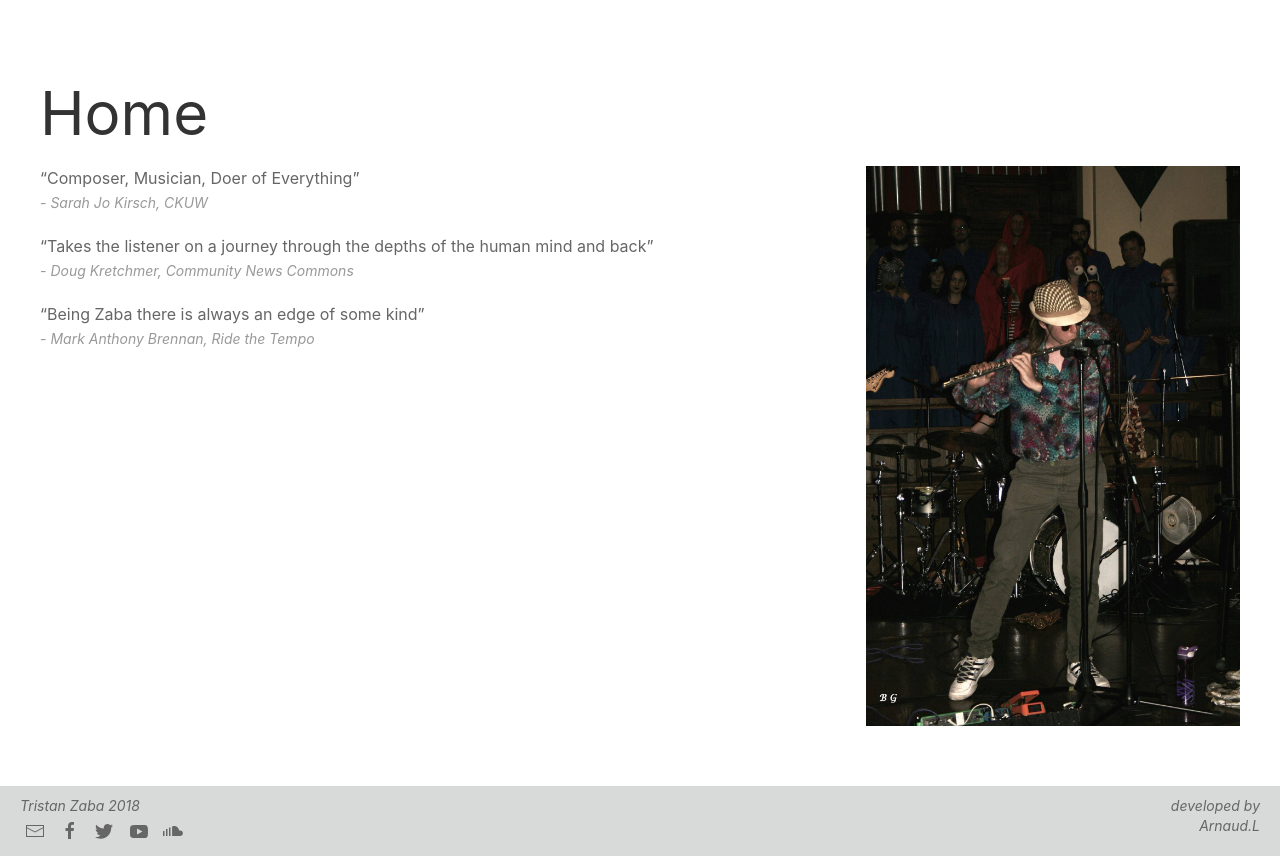
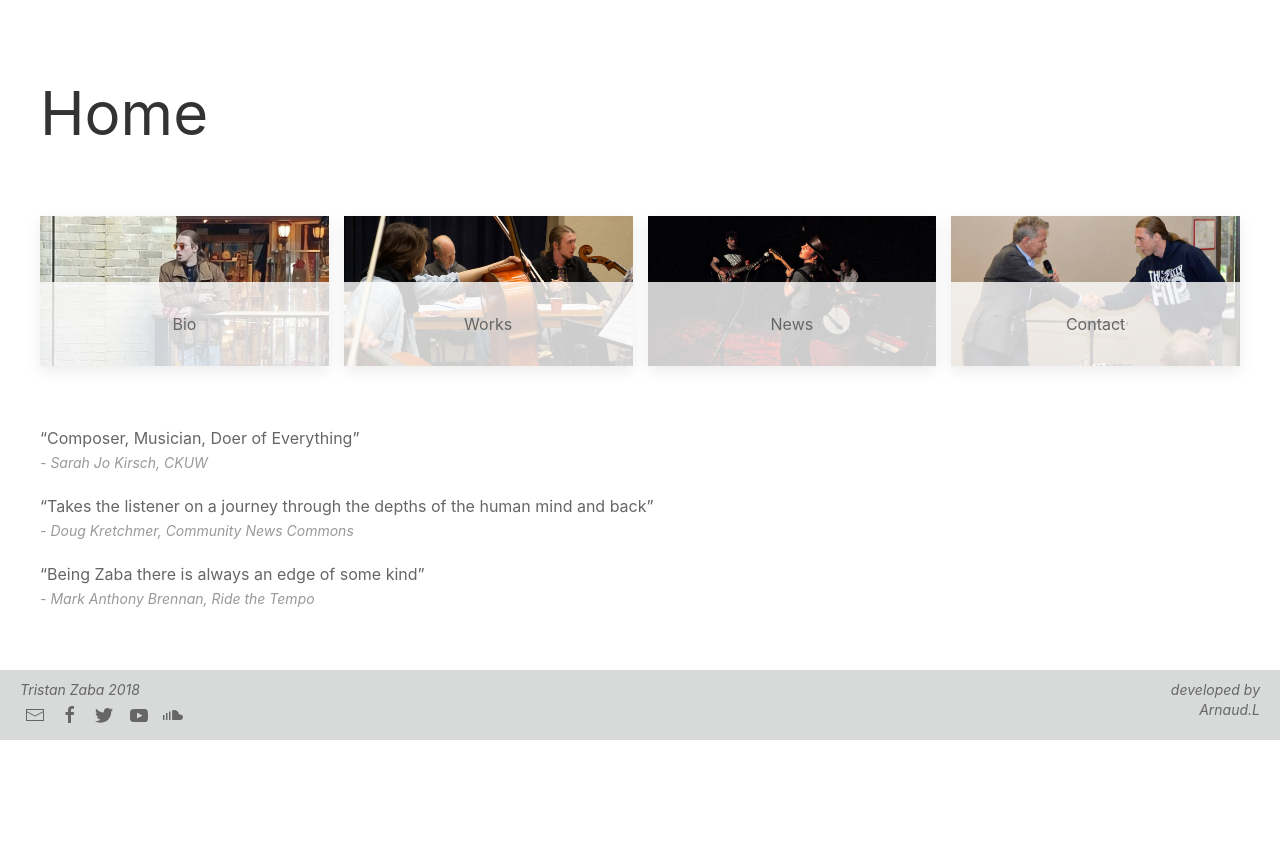
Before and after one commit to arnaud33200/zaba-website, a PHP site: page / in a window 1280 px wide. Shown: the part 300-1156 px from the top of the page. After the commit the page ends 1040 px from the top, so only its background shows below. Run offline with PHP 8.4, Linux system fonts and the light colour scheme; some web fonts are replaced.

Commit message:
setup index with navigation card and custom background;

```diff
--- a/index.php
+++ b/index.php
@@ -3,6 +3,50 @@ echo file_get_contents( "mainPhp/main_layout_top.php" );
 ?>
 
 	<h1 class="uk-heading-primary">Home</h1>
+
+	<div class="uk-grid-small uk-child-width-1-2 uk-child-width-1-4@s uk-text-center uk-margin-large-top uk-margin-medium-bottom" uk-grid>
+
+		<div>
+			<a href="bio.php">
+			<div class="uk-margin uk-card uk-card-default uk-card-body uk-height-small uk-background-cover uk-background-top-right"
+			style="background-image: url(images/nav-bio.jpg);">
+		    <div class="uk-overlay uk-overlay-default uk-position-bottom">
+                <p>Bio</p>
+            </div>
+		</div></a>
+	</div>
+
+		<div>
+			<a href="musical-works.php">
+			<div class="uk-margin uk-card uk-card-default uk-card-body uk-height-small uk-background-cover"
+			style="background-image: url(images/nav-works.jpg);">
+		    <div class="uk-overlay uk-overlay-default uk-position-bottom">
+                <p>Works</p>
+            </div>
+			</div></a>
+	</div>
+
+		<div>
+			<a href="news-events.php">
+			<div class="uk-margin uk-card uk-card-default uk-card-body uk-height-small uk-background-cover"
+			style="background-image: url(images/nav-news.jpg);">
+		    <div class="uk-overlay uk-overlay-default uk-position-bottom">
+                <p>News</p>
+            </div>
+			</div></a>
+	</div>
+
+		<div>
+			<a href="contact.php">
+			<div class="uk-margin uk-card uk-card-default uk-card-body uk-height-small uk-background-cover"
+			style="background-image: url(images/nav-contact.jpg);">
+		    <div class="uk-overlay uk-overlay-default uk-position-bottom">
+                <p>Contact</p>
+            </div>
+			</div></a>
+	</div>
+
+    </div>
 
 	<div uk-grid>
 
@@ -24,12 +68,9 @@ echo file_get_contents( "mainPhp/main_layout_top.php" );
 
     	</div>
 
-		<div class="uk-width-1-1 uk-width-1-3@s">
+		<!-- <div class="uk-width-1-1 uk-width-1-3@s">
 			<img class="" src="images/zaba-flute.jpg">
-		</div>
-
-
-
+		</div> -->
 
 	</div>
 
```
Also changed, not shown: data/navigation.json (added, +9 -0 lines), images/nav-bio.jpg (added), images/nav-contact.jpg (added), images/nav-news.jpg (added), images/nav-works.jpg (added).
